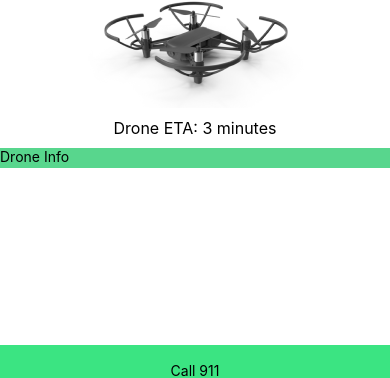
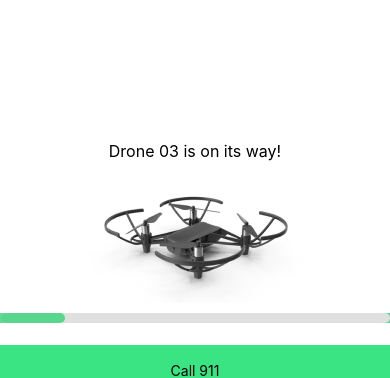
Before and after one commit to sarthak7awasthi/DronePublicSafety, a React Native app: screen /DroneTransit in a window 390 px wide. Shown: the part 362-740 px from the top of the page. Built offline with nearby package versions, Linux system fonts and the light colour scheme.

Commit message:
Done all screen but messaging

```diff
--- a/App.js
+++ b/App.js
@@ -4,6 +4,7 @@ import { createNativeStackNavigator } from '@react-navigation/native-stack';
 import HomeScreen from './screens/HomeScreen';
 import SOSMessaging from './screens/SOSMessaging';
 import DroneTransitScreen from './screens/DroneTransitScreen';
+import DroneControl from './screens/DroneControl';
 
 const Stack = createNativeStackNavigator()
 
@@ -14,6 +15,7 @@ export default function App() {
         <Stack.Screen name="Home" component={HomeScreen} options={{headerShown: false}}/>
         <Stack.Screen name="SOS" component={SOSMessaging} />
         <Stack.Screen name="DroneTransit" component={DroneTransitScreen} />
+        <Stack.Screen name="DroneControl" component={DroneControl} />
       </Stack.Navigator>
     </NavigationContainer>
   );
--- /dev/null
+++ b/screens/DroneControl.js
@@ -0,0 +1,21 @@
+import { StatusBar } from 'expo-status-bar';
+import { Button, StyleSheet, Text, View } from 'react-native';
+
+export default function DroneControl({ navigation }) {
+  return (
+    <View style={styles.container}>
+      <Text>Drone Control Messages</Text>
+      <Button title="Home" onPress={() =>  navigation.navigate('Home')} />
+      <StatusBar style="auto" />
+    </View>
+  );
+}
+
+const styles = StyleSheet.create({
+  container: {
+    flex: 1,
+    backgroundColor: '#fff',
+    alignItems: 'center',
+    justifyContent: 'center',
+  },
+});
--- a/screens/DroneTransitScreen.js
+++ b/screens/DroneTransitScreen.js
@@ -1,49 +1,71 @@
 import React, { useState, useEffect} from 'react';
-import { View, Text, StyleSheet, Image, Button, TouchableOpacity } from 'react-native';
+import { View, Text, StyleSheet, Image, Button, TouchableOpacity, Linking } from 'react-native';
 import TransitMapComp from './TransitMapComp.js';
 import { useNavigation } from '@react-navigation/native';
 
 const DJITrelloImg = require('../assets/DJTrelloImg.jpg');
-
-
 
 export default function DroneTransitScreen() {
 
     const navigation = useNavigation();
 
     const [droneWaitInfo, setDroneWaitInfo] = useState("Looking for the nearest drone...");
-    const [droneTimeInfo, setDroneTimeInfo] = useState("");
     const [backgroundColor, setBackgroundColor] = useState('#F8C471');
+    const [droneLocated, setDroneLocated] = useState(false);
+    const [timeRemaining, setTimeRemaining] = useState(30);
 
     useEffect(() => {
         const timer1 = setTimeout(() => {
             setDroneWaitInfo("Drone 03 is on its way!");
-            setDroneTimeInfo("Drone ETA: 3 minutes");
             setBackgroundColor('#58D68D');
+            setDroneLocated(true);
         }, 4000);
 
-        // Clear timeout on component unmount
-        return () => clearTimeout(timer1);
+        const timer2 = setInterval(() => {
+            setTimeRemaining(prevTime => {
+                if (prevTime > 0){
+                    return prevTime - 1;
+                }
+                else{
+                    clearInterval(timer2);
+                    clearImmediate(timer1);
+                    navigation.navigate('DroneControl');
+                    return 0;
+                }
+            });
+        }, 1000);
     }, []);
 
+        // Function to open phonebook with 911 dialed in
+        const call911 = () => {
+            Linking.openURL('tel:911');
+        };
+
+        const progress = (30 - timeRemaining) / 30;
     return (
         <View style={styles.container}>
 
             <View style={styles.GoogleMaps}>
-                <TransitMapComp/>
+                <TransitMapComp droneLocated={droneLocated}/>
             </View>
 
             <View style={styles.droneWaitContainer}>
                 <Text style={styles.droneWaitInfo}> {droneWaitInfo} </Text>
                 <Image source={DJITrelloImg} style={styles.DJITrelloImg} />
-                <Text style={styles.droneTimeInfo}> {droneTimeInfo} </Text>
-                <View style={[styles.droneTimeInfoContainer, {backgroundColor}]}>
-                    <Text>Drone Info</Text>
+
+                <View style={[styles.droneStatusBar, {backgroundColor}]}>
+                    {/* <Text style={styles.droneTimeInfoContainerText}>Drone Info</Text> */}
+
+                    <View style={styles.loadingBar}>
+                        <View style={[styles.progressBar, {width: `${progress * 100}%`, backgroundColor: backgroundColor}]}></View>
+                    </View>
                 </View>
+                <Text style={styles.droneTimeInfo}> The drone is around {Math.ceil(timeRemaining/5)*5} seconds away. </Text>
             </View>
 
             <View style={styles.droneTransitBTNContainer}>
-            <TouchableOpacity style={styles.call911Btn} onPress={() => navigation.navigate('SOS')}>
+
+            <TouchableOpacity style={styles.call911Btn} onPress={call911}>
                 <Text>Call 911</Text>
             </TouchableOpacity>
 
@@ -65,7 +87,7 @@ const styles = StyleSheet.create({
     },
     GoogleMaps: {
         width: "100%",
-        height: "30%",
+        height: "55%",
     },
     droneWaitContainer: {
         height: "30%",
@@ -82,13 +104,17 @@ const styles = StyleSheet.create({
         resizeMode: 'contain',
     },
     droneTimeInfo: {
-        top: 30,
+        top: 50,
         fontSize: 16,
     },
-    droneTimeInfoContainer: {
-        top: 40,
+    droneStatusBar: {
+        top: 30,
         width: "100%",
-        height: 20,
+        // height: 20,
+    },
+    droneTimeInfoContainerText:{
+        textAlign: 'center',
+        fontWeight: "bold",
     },
     droneTransitBTNContainer:{
         position: "absolute",
@@ -114,5 +140,16 @@ const styles = StyleSheet.create({
         height: 50,
         justifyContent: 'center',
         alignItems: 'center',
-    }
+    },
+    loadingBar:{
+        height: 10,
+        backgroundColor: '#E0E0E0',
+        borderRadius: 5,
+        // marginBottom: 10,
+    },
+    progressBar: {
+        height: '100%',
+        backgroundColor: '#3BE482',
+        borderRadius: 5,
+    },
 });
--- a/screens/TransitMapComp.js
+++ b/screens/TransitMapComp.js
@@ -33,10 +33,9 @@ const droneHQLocation = [{latitude: 39.95768668867838, longitude: -75.1885797228
                         ]
 
 const droneMarkerImg = require('../assets/DroneMarker.png');
-const droneHQImg = require('../assets/DroneRadius.png');
 const userLocationImg = require('../assets/UserLocation.png');
 
-export default function GoogleMapComp() {
+export default function TransitMapComp({ droneLocated }) {
     return (
         <View style={{ flex: 1 }}>
             <MapView
@@ -65,6 +64,7 @@ export default function GoogleMapComp() {
                     title={userLocation.title}
                     image={userLocationImg}/>
 
+                {droneLocated && (
                      <MapViewDirections
                      origin={INITIAL_REGION}
                      destination={DRONE_INITIAL_REGION}
@@ -72,6 +72,7 @@ export default function GoogleMapComp() {
                      strokeWidth={5}
                      strokeColor='#298ACF'
                  />
+                )}
 
             </MapView>
         </View>
```
Lines whose indentation alone changed are shown as unchanged.
